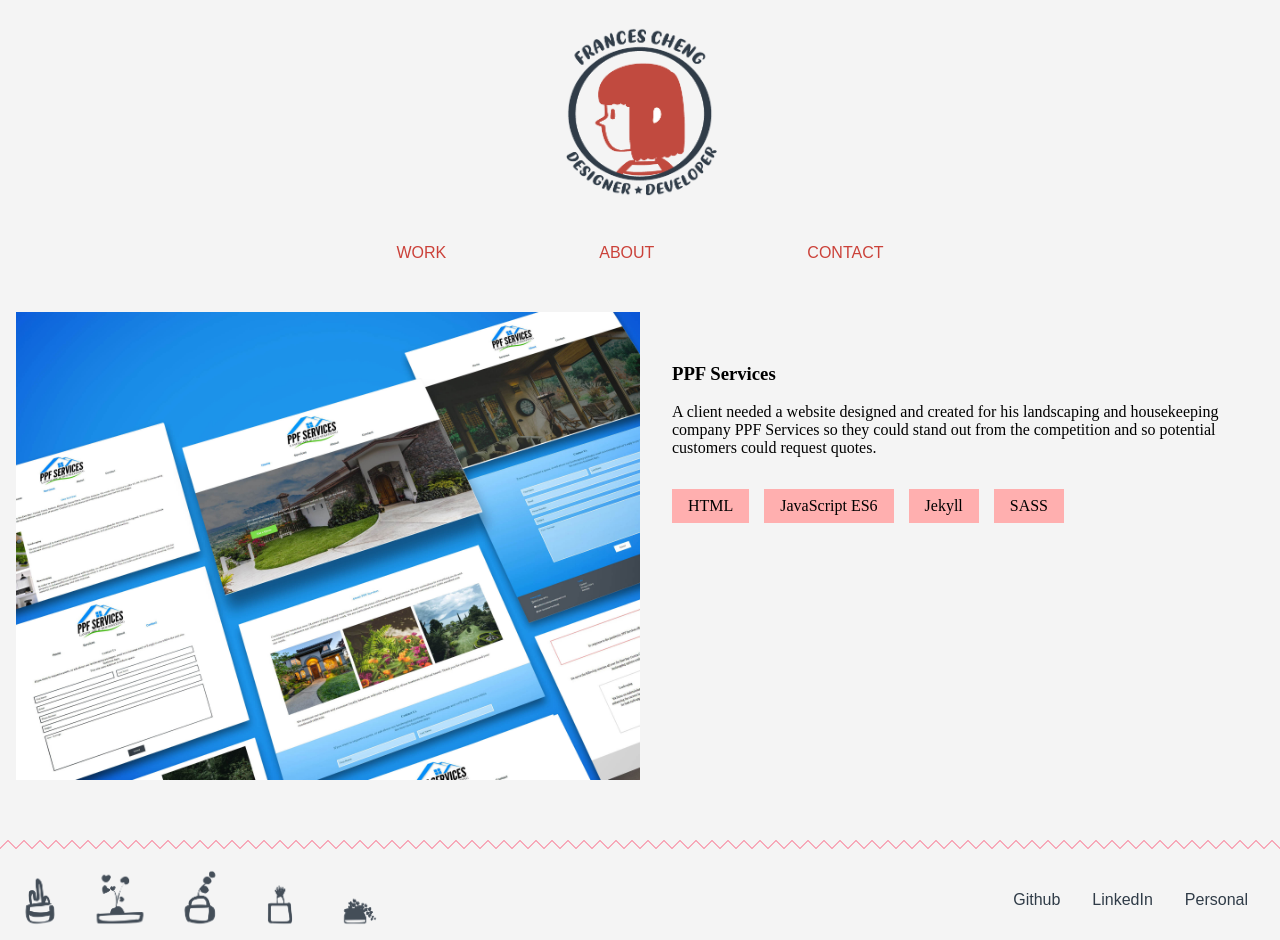
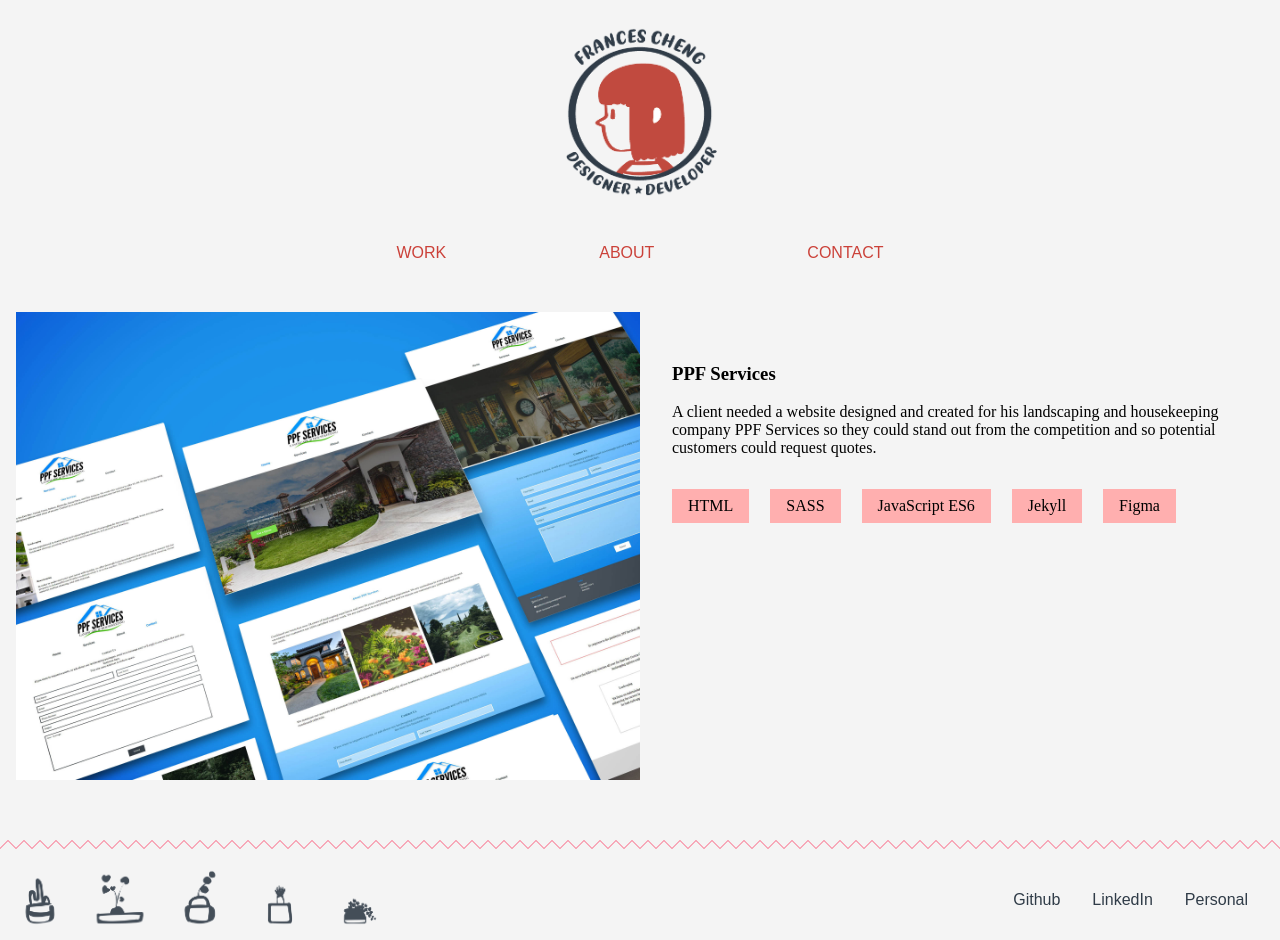
Before and after one commit to francescheng/react-from-scratch, a React app: page /work/ppfservices in a window 1280 px wide. Built offline with nearby package versions, Linux system fonts and the light colour scheme.

Commit message:
ppfservices styling

```diff
--- a/assets/stylesheets/about.scss
+++ b/assets/stylesheets/about.scss
@@ -28,7 +28,7 @@
 
 .tech {
   display: flex;
-  max-width: 70%;
+  max-width: 90%;
   justify-content: space-between;
   p {
     padding: 8px 16px;
--- a/src/ppfservices.jsx
+++ b/src/ppfservices.jsx
@@ -14,9 +14,10 @@
         <p>A client needed a website designed and created for his landscaping and housekeeping company PPF Services so they could stand out from the competition and so potential customers could request quotes.</p>
         <div className="tech">
         <p>HTML</p>
+        <p>SASS</p>
         <p>JavaScript ES6</p>
         <p>Jekyll</p>
-        <p>SASS</p>
+        <p>Figma</p>
         </div>
       </div>
     </div>
```
